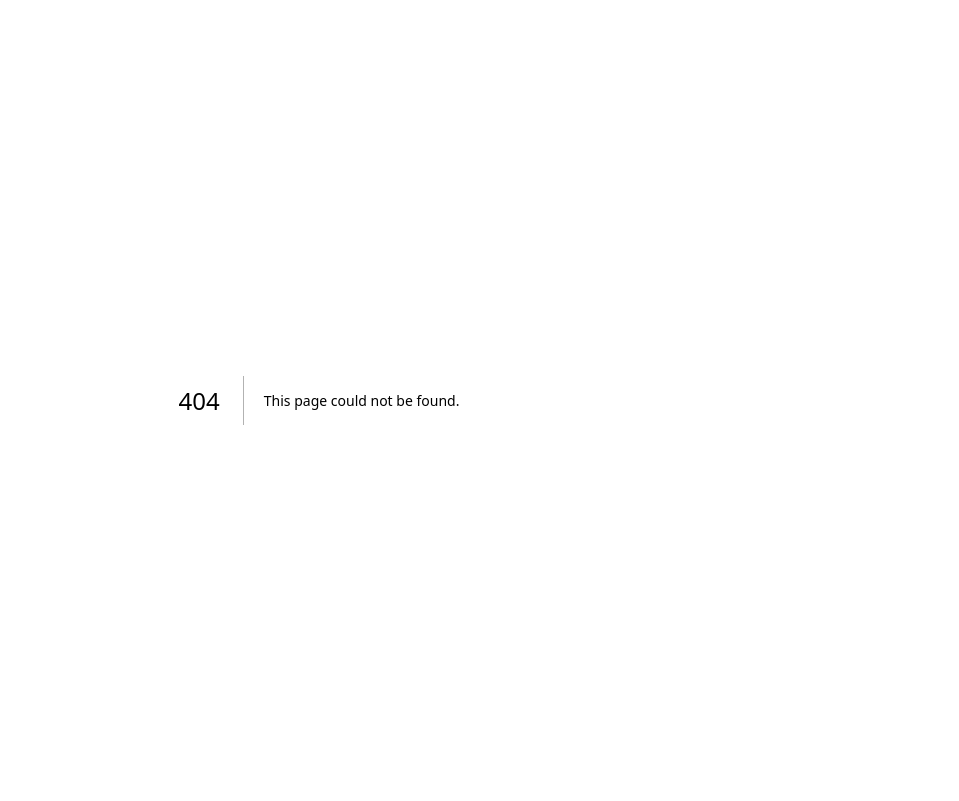
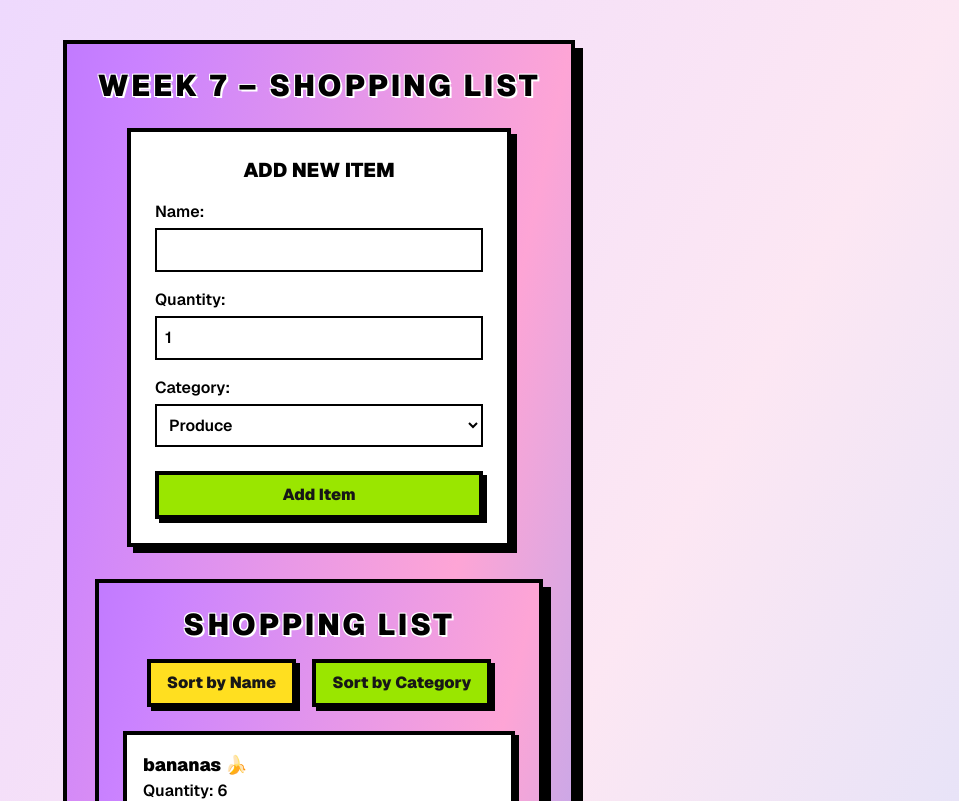
Before and after one commit to xndrncp08/cprg306-assignments, a Next.js app: page /week-7 in a window 1280 px wide. Before the commit this address had no page. Shown: the top 801 px of the page, without its empty margins (321-1280 px from the left). Built offline with nearby package versions, Linux system fonts and the light colour scheme.

Commit message:
integrate NewItem + ItemList with themed layout for Week 7

```diff
--- a/app/page.js
+++ b/app/page.js
@@ -21,33 +21,39 @@ export default function Home() {
         <div className="flex flex-col space-y-3 w-full">
           <Link
             href="/week-2"
-            className="font-black text-black bg-yellow-300 border-4 border-black py-2 rounded-none shadow-[4px_4px_0px_0px_rgba(0,0,0,1)] hover:bg-yellow-200 active:translate-x-1 active:translate-y-1 active:shadow-none"
+            className="font-black text-black border-4 border-black py-2 rounded-none shadow-[4px_4px_0px_0px_rgba(0,0,0,1)] hover:bg-yellow-200 active:translate-x-1 active:translate-y-1 active:shadow-none"
           >
             Go to Week 2
           </Link>
           <Link
             href="/week-3"
-            className="font-black text-black bg-lime-300 border-4 border-black py-2 rounded-none shadow-[4px_4px_0px_0px_rgba(0,0,0,1)] hover:bg-lime-200 active:translate-x-1 active:translate-y-1 active:shadow-none"
+            className="font-black text-black border-4 border-black py-2 rounded-none shadow-[4px_4px_0px_0px_rgba(0,0,0,1)] hover:bg-lime-200 active:translate-x-1 active:translate-y-1 active:shadow-none"
           >
             Go to Week 3
           </Link>
           <Link
             href="/week-4"
-            className="font-black text-black bg-pink-300 border-4 border-black py-2 rounded-none shadow-[4px_4px_0px_0px_rgba(0,0,0,1)] hover:bg-pink-200 active:translate-x-1 active:translate-y-1 active:shadow-none"
+            className="font-black text-black border-4 border-black py-2 rounded-none shadow-[4px_4px_0px_0px_rgba(0,0,0,1)] hover:bg-pink-200 active:translate-x-1 active:translate-y-1 active:shadow-none"
           >
             Go to Week 4
           </Link>
           <Link
             href="/week-5"
-            className="font-black text-black bg-sky-300 border-4 border-black py-2 rounded-none shadow-[4px_4px_0px_0px_rgba(0,0,0,1)] hover:bg-sky-200 active:translate-x-1 active:translate-y-1 active:shadow-none"
+            className="font-black text-black border-4 border-black py-2 rounded-none shadow-[4px_4px_0px_0px_rgba(0,0,0,1)] hover:bg-sky-200 active:translate-x-1 active:translate-y-1 active:shadow-none"
           >
             Go to Week 5
           </Link>
           <Link
             href="/week-6"
-            className="font-black text-black bg-orange-300 border-4 border-black py-2 rounded-none shadow-[4px_4px_0px_0px_rgba(0,0,0,1)] hover:bg-orange-200 active:translate-x-1 active:translate-y-1 active:shadow-none"
+            className="font-black text-black border-4 border-black py-2 rounded-none shadow-[4px_4px_0px_0px_rgba(0,0,0,1)] hover:bg-orange-200 active:translate-x-1 active:translate-y-1 active:shadow-none"
           >
             Go to Week 6
+          </Link>
+                    <Link
+            href="/week-7"
+            className="font-black text-black border-4 border-black py-2 rounded-none shadow-[4px_4px_0px_0px_rgba(0,0,0,1)] hover:bg-orange-200 active:translate-x-1 active:translate-y-1 active:shadow-none"
+          >
+            Go to Week 7
           </Link>
         </div>
       </div>
--- /dev/null
+++ b/app/week-7/item-list.js
@@ -0,0 +1,68 @@
+"use client";
+
+import React, { useState } from "react";
+import Item from "./item";
+
+export default function ItemList({ items }) {
+  const [sortBy, setSortBy] = useState("name");
+
+  const sortedItems = [...items].sort((a, b) => {
+    if (sortBy === "name") {
+      return a.name.localeCompare(b.name);
+    } else if (sortBy === "category") {
+      return a.category.localeCompare(b.category);
+    }
+    return 0;
+  });
+
+  return (
+    <div className="flex items-center justify-center min-h-screen bg-blue-600">
+      <div className="flex flex-col items-center p-6 bg-gradient-to-br from-purple-400 via-pink-300 to-blue-400 rounded-none shadow-[8px_8px_0px_0px_rgba(0,0,0,1)] w-[28rem] border-4 border-black">
+
+        <h1
+          className="text-3xl font-black mb-4 uppercase tracking-widest text-black"
+          style={{
+            textShadow:
+              "2px 2px 0px #fff, -1px -1px 0px #fff, 1px -1px 0px #fff, -1px 1px 0px #fff",
+          }}
+        >
+          Shopping List
+        </h1>
+
+        <div className="flex gap-4 mb-6">
+          <button
+            onClick={() => setSortBy("name")}
+            className={`px-4 py-2 font-black border-4 border-black shadow-[4px_4px_0px_0px_rgba(0,0,0,1)] ${
+              sortBy === "name"
+                ? "bg-yellow-300"
+                : "bg-lime-400 hover:bg-lime-300"
+            }`}
+          >
+            Sort by Name
+          </button>
+          <button
+            onClick={() => setSortBy("category")}
+            className={`px-4 py-2 font-black border-4 border-black shadow-[4px_4px_0px_0px_rgba(0,0,0,1)] ${
+              sortBy === "category"
+                ? "bg-yellow-300"
+                : "bg-lime-400 hover:bg-lime-300"
+            }`}
+          >
+            Sort by Category
+          </button>
+        </div>
+
+        <ul className="space-y-4 w-full">
+          {sortedItems.map((item) => (
+            <Item
+              key={item.id}
+              name={item.name}
+              quantity={item.quantity}
+              category={item.category}
+            />
+          ))}
+        </ul>
+      </div>
+    </div>
+  );
+}
--- /dev/null
+++ b/app/week-7/item.js
@@ -0,0 +1,9 @@
+export default function Item({ name, quantity, category }) {
+  return (
+    <li className="border-4 border-black rounded-none p-4 bg-white shadow-[4px_4px_0px_0px_rgba(0,0,0,1)]">
+      <p className="font-black text-lg text-black">{name}</p>
+      <p className="text-black font-semibold">Quantity: {quantity}</p>
+      <p className="text-black font-semibold">Category: {category}</p>
+    </li>
+  );
+}
--- /dev/null
+++ b/app/week-7/items.json
@@ -0,0 +1,74 @@
+[
+  {
+    "id": "1h2GJKH12gkHG31h1H",
+    "name": "milk, 4 L 🥛",
+    "quantity": 1,
+    "category": "dairy"
+  },
+  {
+    "id": "2KJH3k2j3H1k2J3K1H",
+    "name": "bread 🍞",
+    "quantity": 2,
+    "category": "bakery"
+  },
+  {
+    "id": "3h2KJH3k2j3H1k2J3",
+    "name": "eggs, dozen 🥚",
+    "quantity": 2,
+    "category": "dairy"
+  },
+  {
+    "id": "4k2J3K1H2GJKH12gk",
+    "name": "bananas 🍌",
+    "quantity": 6,
+    "category": "produce"
+  },
+  {
+    "id": "5H1h1H2KJH3k2j3H",
+    "name": "broccoli 🥦",
+    "quantity": 3,
+    "category": "produce"
+  },
+  {
+    "id": "6H1k2J3K1H2GJKH1",
+    "name": "chicken breasts, 1 kg 🍗",
+    "quantity": 1,
+    "category": "meat"
+  },
+  {
+    "id": "7gkHG31h1H2KJH3k",
+    "name": "pasta sauce 🍝",
+    "quantity": 3,
+    "category": "canned goods"
+  },
+  {
+    "id": "8j3H1k2J3K1H2GJK",
+    "name": "spaghetti, 454 g 🍝",
+    "quantity": 2,
+    "category": "dry goods"
+  },
+  {
+    "id": "9H12gkHG31h1H2KJ",
+    "name": "toilet paper, 12 pack 🧻",
+    "quantity": 1,
+    "category": "household"
+  },
+  {
+    "id": "10H3k2j3H1k2J3K1",
+    "name": "paper towels, 6 pack",
+    "quantity": 1,
+    "category": "household"
+  },
+  {
+    "id": "11k2J3K1H2GJKH12",
+    "name": "dish soap 🍽️",
+    "quantity": 1,
+    "category": "household"
+  },
+  {
+    "id": "12GJKH12gkHG31h1",
+    "name": "hand soap 🧼",
+    "quantity": 4,
+    "category": "household"
+  }
+]
--- /dev/null
+++ b/app/week-7/new-item.js
@@ -0,0 +1,84 @@
+"use client";
+
+import { useState } from "react";
+
+export default function NewItem({ onAddItem }) {
+  const [name, setName] = useState("");
+  const [quantity, setQuantity] = useState(1);
+  const [category, setCategory] = useState("Produce");
+
+  function handleSubmit(e) {
+    e.preventDefault();
+
+    const newItem = {
+      id: Date.now(),
+      name,
+      quantity,
+      category,
+    };
+
+    onAddItem(newItem);
+
+    // reset
+    setName("");
+    setQuantity(1);
+    setCategory("Produce");
+  }
+
+  return (
+    <form
+      onSubmit={handleSubmit}
+      className="flex flex-col gap-4 p-6 mb-8 bg-white border-4 border-black rounded-none shadow-[6px_6px_0px_0px_rgba(0,0,0,1)] w-[24rem]"
+    >
+      <h2 className="text-xl font-black uppercase text-center text-black">Add New Item</h2>
+
+      <label className="font-semibold text-black">
+        Name:
+        <input
+          type="text"
+          required
+          value={name}
+          onChange={(e) => setName(e.target.value)}
+          className="w-full mt-1 p-2 border-2 border-black focus:outline-none"
+        />
+      </label>
+
+      <label className="font-semibold text-black">
+        Quantity:
+        <input
+          type="number"
+          min="1"
+          required
+          value={quantity}
+          onChange={(e) => setQuantity(Number(e.target.value))}
+          className="w-full mt-1 p-2 border-2 border-black focus:outline-none"
+        />
+      </label>
+
+      <label className="font-semibold text-black">
+        Category:
+        <select
+          value={category}
+          onChange={(e) => setCategory(e.target.value)}
+          className="w-full mt-1 p-2 border-2 border-black focus:outline-none"
+        >
+          <option>Produce</option>
+          <option>Dairy</option>
+          <option>Bakery</option>
+          <option>Pantry</option>
+          <option>Frozen Foods</option>
+          <option>Beverages</option>
+          <option>Snacks</option>
+          <option>Other</option>
+        </select>
+      </label>
+
+      <button
+        type="submit"
+        className="px-4 py-2 mt-2 font-black border-4 border-black bg-lime-400 hover:bg-lime-300 shadow-[4px_4px_0px_0px_rgba(0,0,0,1)]"
+      >
+        Add Item
+      </button>
+    </form>
+  );
+}
--- /dev/null
+++ b/app/week-7/page.js
@@ -0,0 +1,40 @@
+"use client";
+
+import { useState } from "react";
+import ItemList from "./item-list";
+import NewItem from "./new-item";
+import itemsData from "./items.json";
+
+
+export default function Page() {
+  // Initialize state with items
+  const [items, setItems] = useState(itemsData);
+
+  // Function to add a new item to the list
+  function handleAddItem(newItem) {
+    setItems((prevItems) => [...prevItems, newItem]);
+  }
+
+  // Render both components and pass data + handler
+  return (
+    <main className="flex flex-col items-center justify-start min-h-screen p-10 font-sans bg-gradient-to-br from-purple-200 via-pink-100 to-blue-200 dark:from-stone-900 dark:to-stone-800">
+      <div className="flex flex-col items-center p-6 bg-gradient-to-br from-purple-400 via-pink-300 to-blue-400 rounded-none shadow-[8px_8px_0px_0px_rgba(0,0,0,1)] border-4 border-black w-[32rem]">
+        <h1
+          className="text-3xl font-black mb-6 uppercase tracking-widest text-black text-center"
+          style={{
+            textShadow:
+              "2px 2px 0px #fff, -1px -1px 0px #fff, 1px -1px 0px #fff, -1px 1px 0px #fff",
+          }}
+        >
+          Week 7 – Shopping List
+        </h1>
+
+        {}
+        <NewItem onAddItem={handleAddItem} />
+
+        {/* Item List */}
+        <ItemList items={items} />
+      </div>
+    </main>
+  );
+}
```
